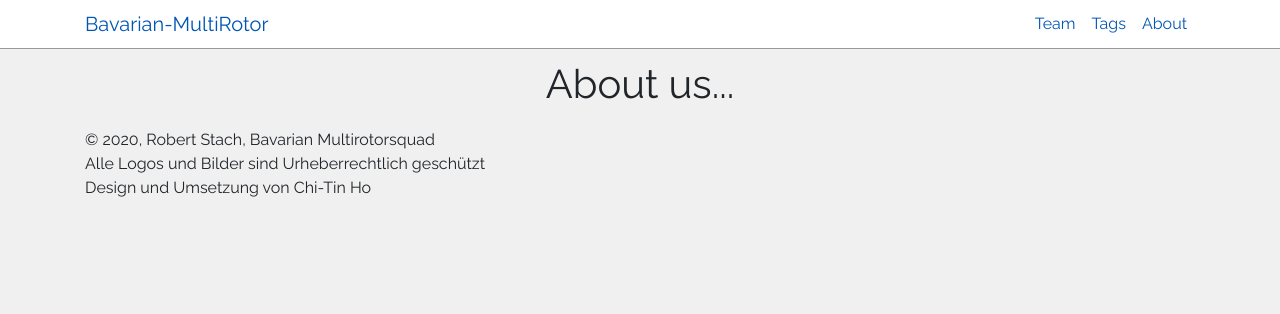
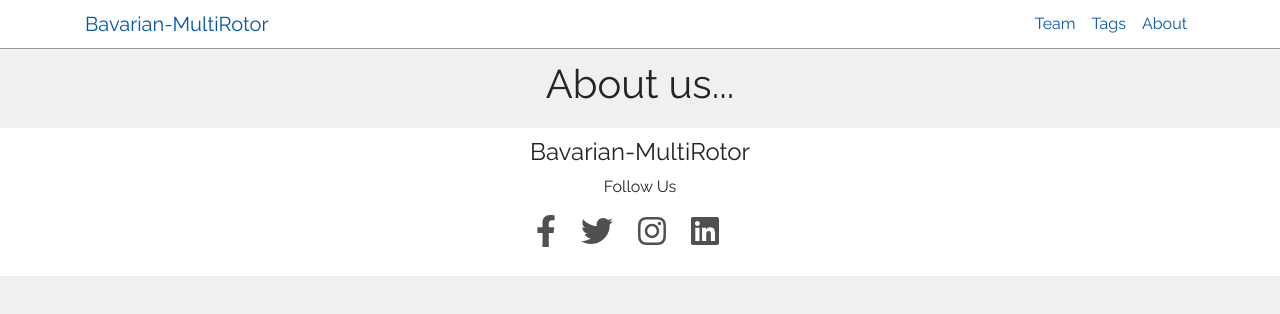
Before and after one commit to mrHo404/blog, a Gatsby site: page /about in a window 1280 px wide. Built offline with nearby package versions, Linux system fonts and the light colour scheme; Gatsby itself is replaced by a stand-in of ours.

Commit message:
added tags added Sidebar.js added Footer.js added fontawesome

```diff
--- /dev/null
+++ b/src/components/Footer.js
@@ -0,0 +1,56 @@
+import React from "react"
+import { FontAwesomeIcon } from "@fortawesome/react-fontawesome"
+import { faFacebookF, faInstagram, faLinkedin, faTwitter } from "@fortawesome/free-brands-svg-icons"
+
+
+const Footer = () => (
+  <div className='site-footer'>
+    <h4 className='text-center'>
+      Bavarian-MultiRotor
+    </h4>
+    <p className='text-center'>Follow Us</p>
+    <div className='footer-social-links'>
+      <ul className='social-links-list'>
+        <li>
+          <a
+            href='https://www.facebook.com'
+            target='_blank'
+            rel='noopener noreferrer'
+            className='facebook'>
+            <FontAwesomeIcon icon={faFacebookF} className='fab fa-2x'/>
+
+          </a>
+        </li>
+        <li>
+          <a
+            href='https://www.facebook.com'
+            target='_blank'
+            rel='noopener noreferrer'
+            className='twitter'>
+            <FontAwesomeIcon icon={faTwitter} className='fa-2x'/>
+          </a>
+        </li>
+        <li>
+          <a
+            href='https://www.facebook.com'
+            target='_blank'
+            rel='noopener noreferrer'
+            className='instagram'>
+            <FontAwesomeIcon icon={faInstagram} className='fa-2x'/>
+          </a>
+        </li>
+        <li>
+          <a
+            href='https://www.facebook.com'
+            target='_blank'
+            rel='noopener noreferrer'
+            className='linkedin'>
+            <FontAwesomeIcon icon={faLinkedin} className='fa-2x'/>
+          </a>
+        </li>
+      </ul>
+    </div>
+  </div>
+)
+
+export default Footer
--- a/src/components/layout.js
+++ b/src/components/layout.js
@@ -10,32 +10,29 @@ import PropTypes from "prop-types"
 import { graphql, useStaticQuery } from "gatsby"
 
 import Header from "./header"
-import '../styles/index.scss';
+import "../styles/index.scss"
+import Footer from "./Footer"
 
 const Layout = ({ children }) => {
-  const data = useStaticQuery(graphql`
-    query SiteTitleQuery {
-      site {
-        siteMetadata {
-          title
+  const data = useStaticQuery(
+    graphql`
+      query SiteTitleQuery {
+        site {
+          siteMetadata {
+            title
+          }
         }
       }
-    }
-  `)
+    `,
+  )
 
   return (
     <>
       <Header siteTitle={data.site.siteMetadata.title}/>
-      <div className='container' id='content'
-      >
-        <main>{children}</main>
-        <footer>
-          © {new Date().getFullYear()},
-          Robert Stach, Bavarian Multirotorsquad
-          <br/>Alle Logos und Bilder sind Urheberrechtlich geschützt
-          <br/>Design und Umsetzung von Chi-Tin Ho
-        </footer>
-      </div>
+      <main className='container' id='content'>
+        {children}
+      </main>
+      <Footer/>
     </>
   )
 }
```
Also changed, not shown: package.json (+6 -13 lines), src/components/Post.js (+15 -5 lines), src/components/Sidebar.js (added, +80 -0 lines), src/pages/index.js (+6 -3 lines), src/pages/posts/001-first-post.md (+3 -0 lines), src/pages/posts/002-second-post.md (+2 -0 lines), src/pages/posts/003-thrid-post.md (+2 -0 lines), src/utils/util.js (added, +12 -0 lines).
